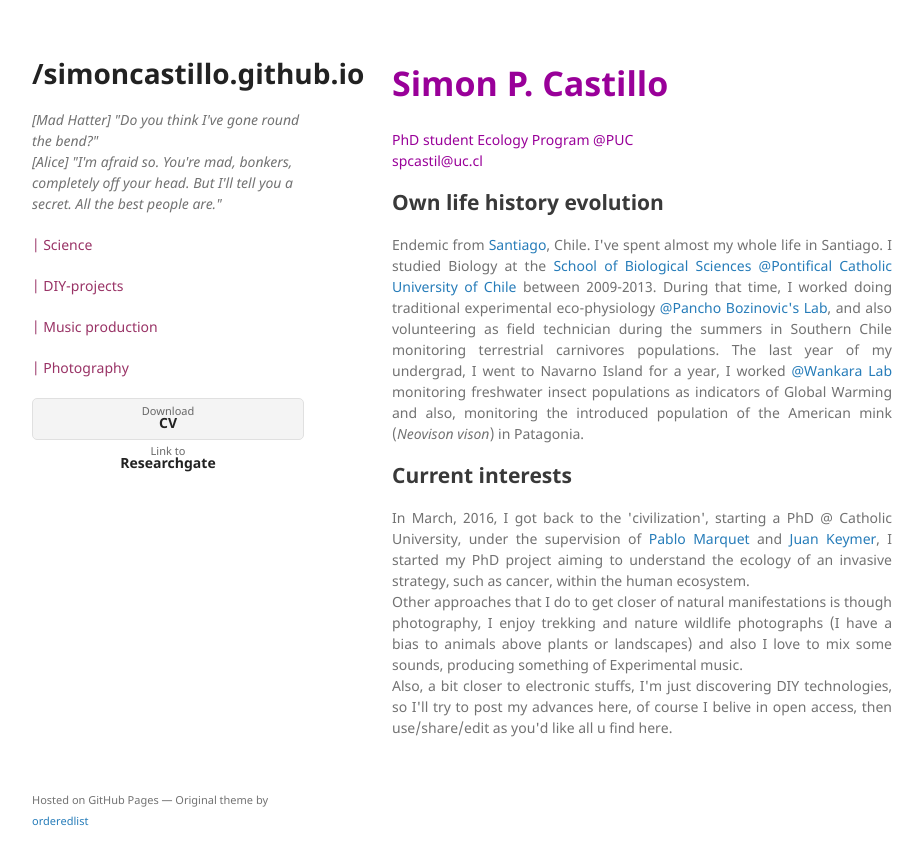
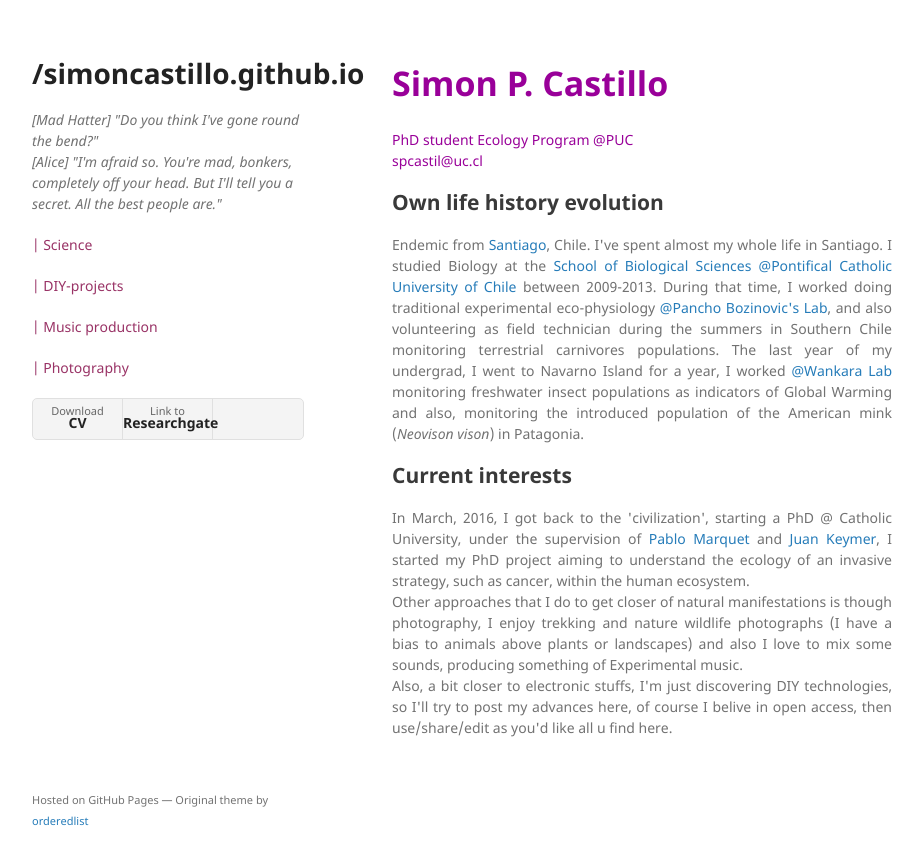
Before and after one commit to SimonCastillo/simoncastillo.github.io, a Jekyll site: the page built from index.md, in a window 1280 px wide. Shown: the top 865 px of the page, without its empty margins (178-1101 px from the left). Built offline with Jekyll 4.4.1, drawn with Linux system fonts in a browser that asks for light colours; our own code applies the rules of GitHub Pages for plain Markdown files.

```diff
--- a/_layouts/default.html
+++ b/_layouts/default.html
@@ -31,8 +31,8 @@
 
         {% if site.show_downloads %}
           <ul>
-            <a href="{{ site.github.zip_url }}">Download <strong>CV</strong></a>
-            <a href="https://www.researchgate.net/profile/Simon_Castillo2">Link to <strong>Researchgate</strong></a>
+            <li><a href="{{ site.github.zip_url }}">Download <strong>CV</strong></a></li>
+            <li><a href="https://www.researchgate.net/profile/Simon_Castillo2">Link to <strong>Researchgate</strong></a></li>
           </ul>
         {% endif %}
       </header>
```
